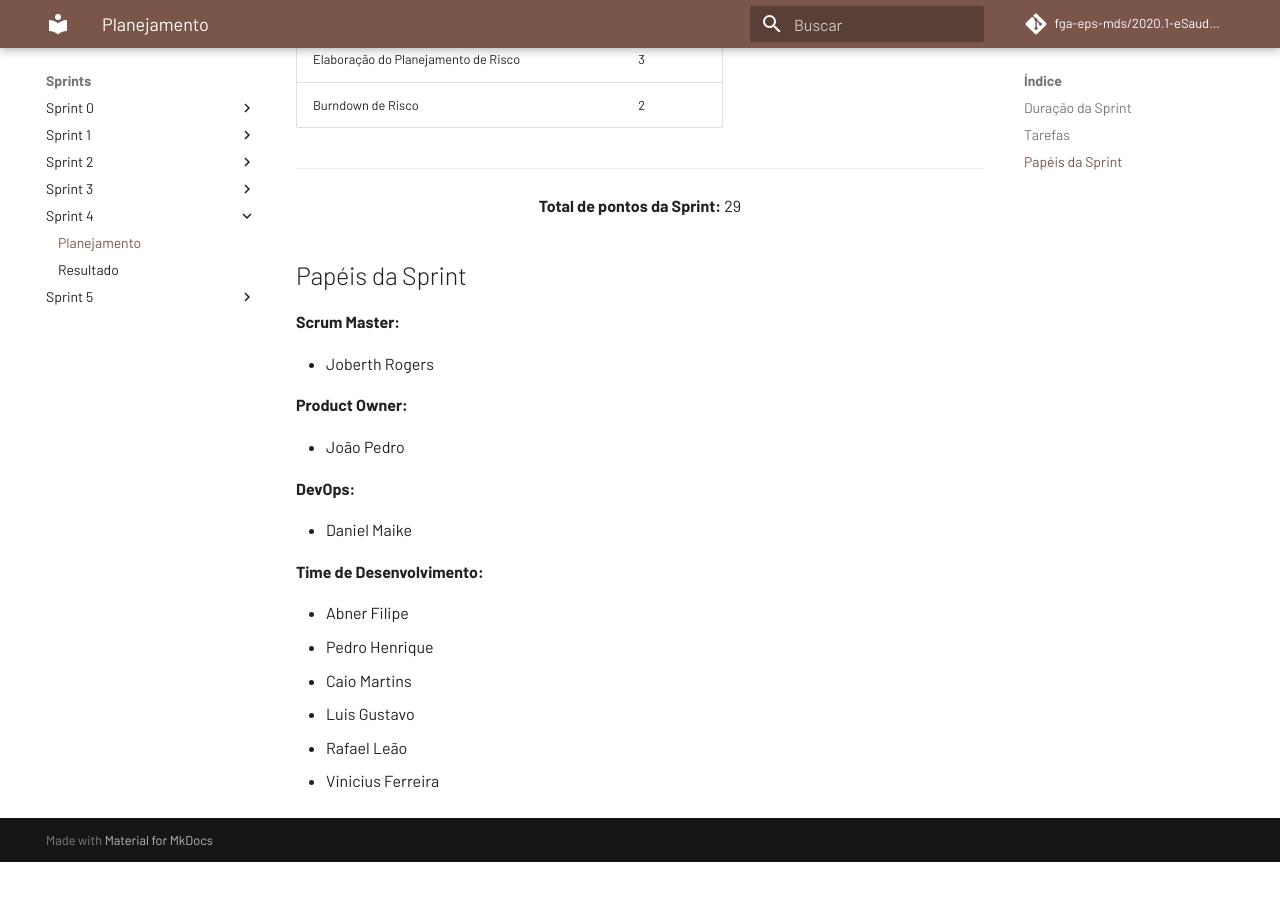
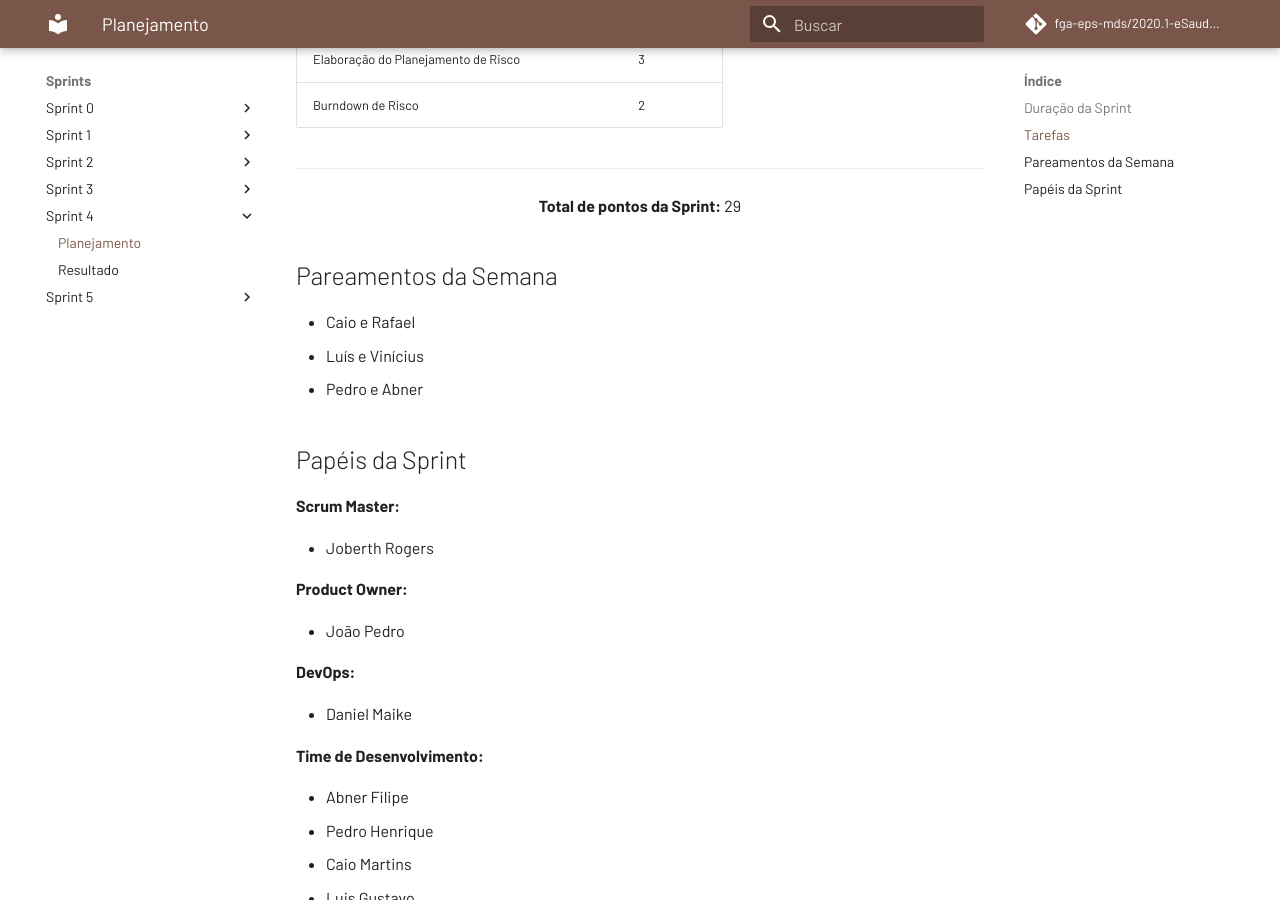
Before and after one commit to fga-eps-mds/2020.1-eSaudeUnB-Wiki, an MkDocs documentation site: the page built from docs/planejamento_sprint04.md, in a window 1280 px wide and 900 px high, scrolled down 725 px. Built offline with MkDocs 1.6.1 and Material for MkDocs 9.7.7, drawn with Linux system fonts in a browser that asks for light colours; comment, search, counter and statistics services are not loaded; before the commit the page ends 1587 px from its top, so only the background shows below that.

Commit message:
docs: add pairings in planning documents

```diff
--- a/docs/planejamento_sprint03.md
+++ b/docs/planejamento_sprint03.md
@@ -28,6 +28,12 @@
     <span style="font-weight: bold;">Total de pontos da Sprint:</span> 32
 </p>
 
+## Pareamentos da Semana
+
+- Luís e Pedro
+- Caio e Abner
+- Vinícius e Rafael
+
 ## Papéis da Sprint
 
 **Scrum Master:**
--- a/docs/planejamento_sprint04.md
+++ b/docs/planejamento_sprint04.md
@@ -27,6 +27,12 @@
     <span style="font-weight: bold;">Total de pontos da Sprint:</span> 29
 </p>
 
+## Pareamentos da Semana
+
+- Caio e Rafael
+- Luís e Vinícius
+- Pedro e Abner
+
 ## Papéis da Sprint
 
 **Scrum Master:**
--- a/docs/planejamento_sprint05.md
+++ b/docs/planejamento_sprint05.md
@@ -30,6 +30,12 @@
     <span style="font-weight: bold;">Total de pontos da Sprint:</span> 52
 </p>
 
+## Pareamentos da Semana
+
+- Abner e Rafael
+- Vinicius e Pedro
+- Caio e Luís
+
 ## Papéis da Sprint
 
 **Scrum Master:**
```
